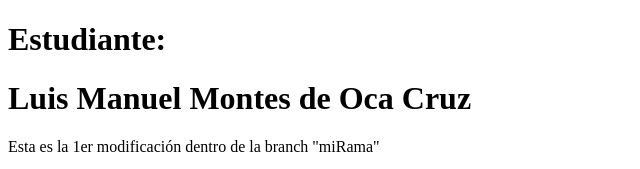
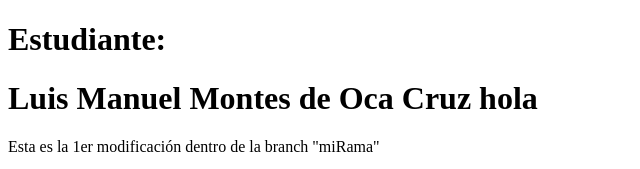
Before and after one commit to Takerluis/Aweb23.git01, a plain HTML site: page presentacion.html in a window 1280 px wide. Shown: the top 169 px of the page, without its empty margins (0-640 px from the left). Drawn offline with Linux system fonts and the light colour scheme.

Commit message:
cambio 2 en presentacion

```diff
--- a/presentacion.html
+++ b/presentacion.html
@@ -8,7 +8,7 @@
 </head>
 <body>
     <h1>Estudiante:</h1>
-    <h1>Luis Manuel Montes de Oca Cruz</h1>
+    <h1>Luis Manuel Montes de Oca Cruz hola</h1>
     <p>Esta es la 1er modificación dentro de la branch "miRama"</p>
     <p>Esta es la 2da modificación dentro de la branch "miRama"</p>
     <p>Esta es la última modificación de "miRama"</p>
```
